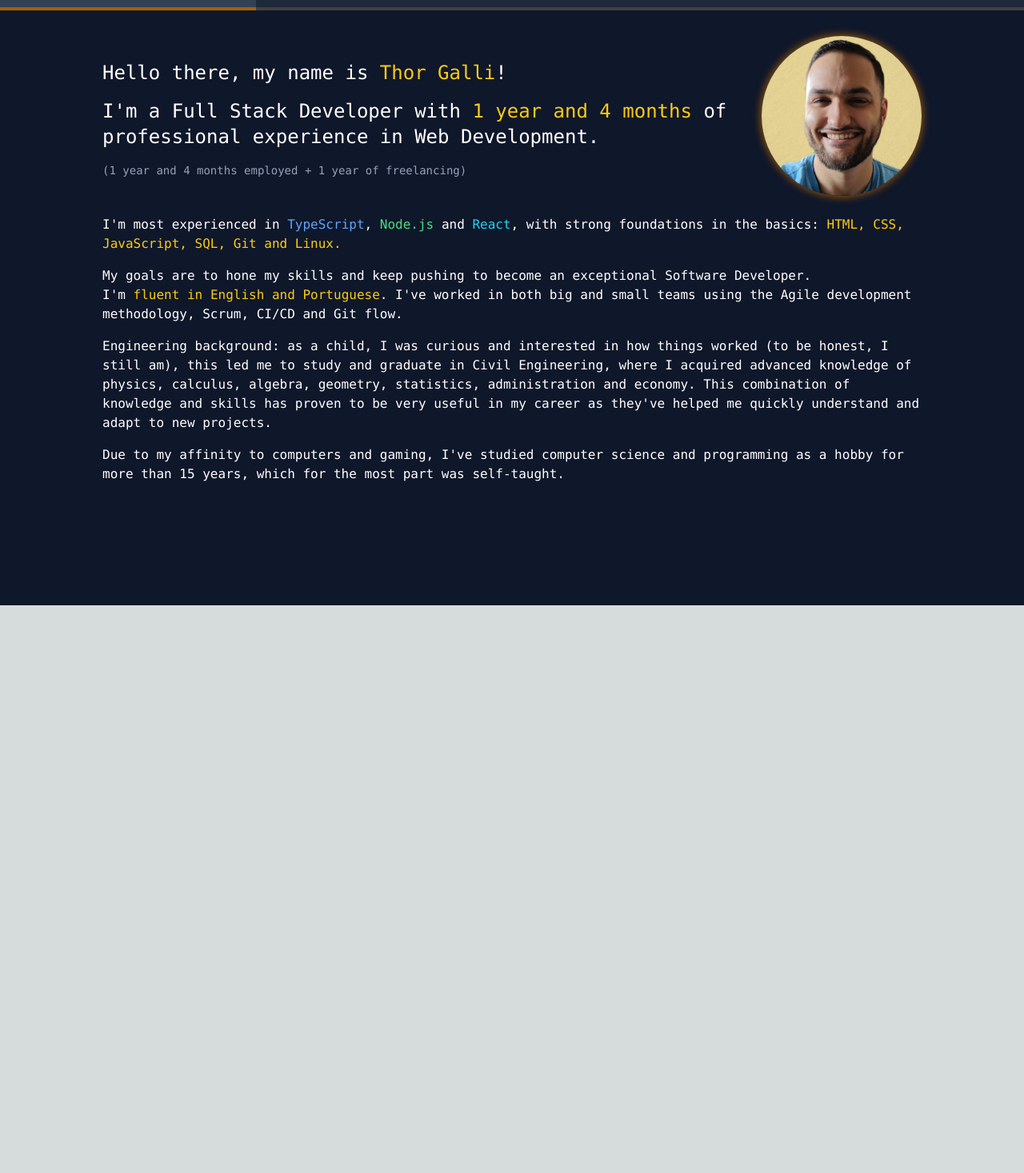
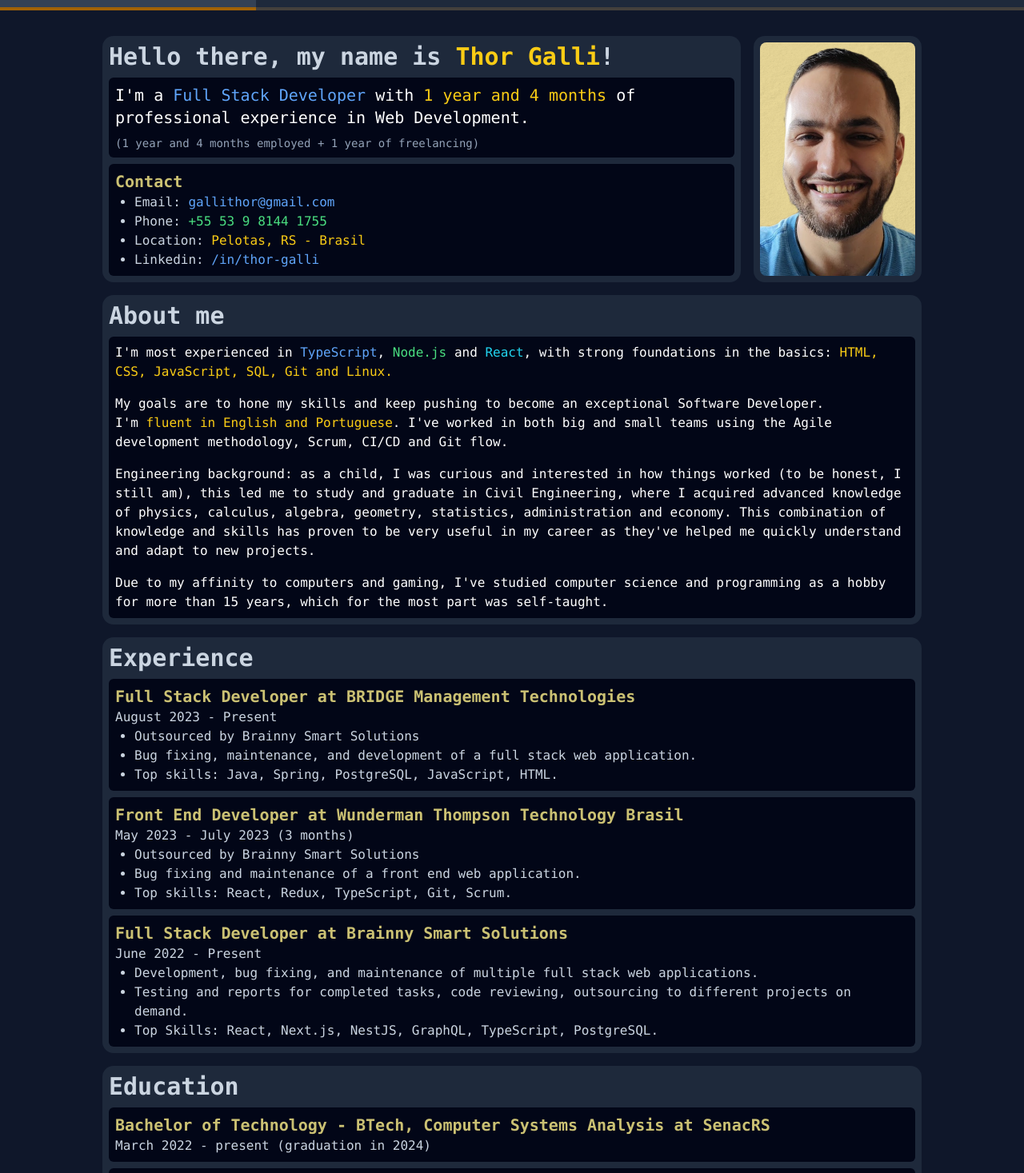
Before and after one commit to ThorGalli/thor-portfolio, a Next.js app: page / in a window 1280 px wide. Shown: the part 43-1510 px from the top of the page at 80% size. Before the commit the page ends 800 px from the top, so only its background shows below. Built offline with nearby package versions, Linux system fonts and the light colour scheme.

Commit message:
:lipstick: Improve UI on home page and clicker page

```diff
--- a/src/app/globals.css
+++ b/src/app/globals.css
@@ -77,7 +77,7 @@
 }
 
 .sweeper-header {
-  @apply fixed left-2 right-2 lg:top-16 top-0 flex h-[3.5rem] w-[calc(100vw-1rem)] lg:max-w-[calc(1536px-1rem)] items-center justify-evenly rounded-[14px] border-8 border-slate-700 bg-slate-950 text-yellow-200 lg:mx-auto !important;
+  @apply fixed left-2 right-2 lg:top-16 top-0 flex h-[3.5rem] w-[calc(100vw-1rem)] lg:max-w-[calc(1536px-1rem)] items-center justify-around rounded-[14px] border-8 border-slate-700 bg-slate-950 text-yellow-200 lg:mx-auto !important;
 }
 
 .toast-box {
@@ -107,3 +107,27 @@
 .toast-list-exiting {
   transform: translateY(-100%);
 }
+
+.profile-time {
+  @apply text-slate-300
+}
+
+.profile-article {
+  @apply flex w-full flex-col bg-slate-800 rounded-[14px] p-2 gap-2
+}
+
+.profile-section {
+  @apply rounded-md bg-slate-950 p-2
+}
+
+.profile-section > ul {
+  @apply text-slate-300
+}
+
+.profile-section > h3 {
+  @apply text-yellow-200 opacity-80
+}
+
+.profile-article > h2 {
+  @apply text-slate-300
+}
--- a/src/app/page.tsx
+++ b/src/app/page.tsx
@@ -2,53 +2,81 @@
 import Image from 'next/image'
 
 export default function Home() {
-  const startedWorking = new Date('2022-06-01')
-  const now = new Date()
-  const timeWorked = now.getTime() - startedWorking.getTime()
-  const totalMonthsWorked = timeWorked / (1000 * 3600 * 24 * 30)
-  const yearsWorked = Math.floor(totalMonthsWorked / 12)
-  const monthsWorked = Math.floor(totalMonthsWorked % 12)
-
-  const month = monthsWorked === 1 ? 'month' : 'months'
-  const year = yearsWorked === 1 ? 'year' : 'years'
-  const time =
-    `${yearsWorked} ${year} ` +
-    (monthsWorked > 0 ? `and ${monthsWorked} ${month}` : '')
+  const totalTime = totalTimeSince(new Date('2022-06-01'))
 
   return (
     <NavbarLayout>
       <main className="mt-6">
-        <div className="mx-auto flex max-w-screen-lg flex-col items-center gap-2 lg:flex-row lg:items-start">
-          <div id="self-introduction" className="flex flex-col gap-4">
-            <section
-              id="greeting"
-              className="flex flex-col-reverse items-center gap-4 lg:flex-row"
-            >
-              <div className="flex flex-col gap-4 text-2xl">
+        <div className="mx-auto flex max-w-screen-lg flex-col items-center gap-4 lg:items-start">
+          <div className="flex flex-col-reverse items-center gap-4 lg:flex-row lg:items-stretch">
+            <article id="greeting" className="profile-article">
+              <h2 className="text-3xl font-bold">
+                Hello there, my name is{' '}
+                <span className="text-yellow-400">Thor Galli</span>!
+              </h2>
+              <section className="profile-section flex flex-col gap-2 text-xl">
                 <p>
-                  Hello there, my name is{' '}
-                  <span className="text-yellow-400">Thor Galli</span>!
-                </p>
-                <p>
-                  I&apos;m a Full Stack Developer with{' '}
-                  <span className="text-yellow-400">{time}</span> of
+                  I&apos;m a{' '}
+                  <span className="text-blue-400">Full Stack Developer</span>{' '}
+                  with <span className="text-yellow-400">{totalTime}</span> of
                   professional experience in Web Development.
                 </p>
                 <p className="text-sm text-slate-400">
-                  ({time} employed + 1 year of freelancing)
+                  ({totalTime} employed + 1 year of freelancing)
                 </p>
-              </div>
+              </section>
+              <section className="profile-section">
+                <h3 className="text-xl font-semibold">Contact</h3>
+                <ul className="ml-6 list-disc">
+                  <li>
+                    Email:{' '}
+                    <a
+                      href="mailto:gallithor@gmail.com"
+                      target="_blank"
+                      className="text-blue-400"
+                      rel="noreferrer"
+                    >
+                      gallithor@gmail.com
+                    </a>
+                  </li>
+                  <li>
+                    Phone:{' '}
+                    <span className="text-green-400">+55 53 9 8144 1755</span>
+                  </li>
+                  <li>
+                    Location:{' '}
+                    <span className="text-yellow-400">
+                      Pelotas, RS - Brasil
+                    </span>
+                  </li>
+                  <li>
+                    Linkedin:{' '}
+                    <a
+                      href="https://www.linkedin.com/in/thor-galli/"
+                      className="text-blue-400"
+                    >
+                      /in/thor-galli
+                    </a>
+                  </li>
+                </ul>
+              </section>
+            </article>
+            <div className="flex rounded-[14px] bg-slate-800 p-2">
               <Image
-                className="mb-2 max-h-[200px] max-w-[200px] rounded-full shadow-[0_0_10px_2px] shadow-yellow-800"
+                className="rounded-lg object-cover"
+                sizes="(max-width: 768px) 100vw, (max-width: 1200px) 50vw, 33vw"
                 src="/assets/images/profile-pic.png"
+                width={250}
+                height={250}
                 alt="profile-picture"
-                width={200}
-                height={200}
                 draggable={false}
-                style={{ marginBottom: '0.5rem' }}
               />
-            </section>
-            <section id="about-me" className="flex flex-col gap-4 ">
+            </div>
+          </div>
+
+          <article id="about-me" className="profile-article">
+            <h2 className="text-3xl font-bold">About me</h2>
+            <section className="profile-section flex flex-col gap-4">
               <p>
                 I&apos;m most experienced in{' '}
                 <span className="text-blue-400">TypeScript</span>,{' '}
@@ -86,9 +114,97 @@
                 years, which for the most part was self-taught.
               </p>
             </section>
-          </div>
+          </article>
+
+          <article id="experience" className="profile-article">
+            <h2 className="text-3xl font-bold">Experience</h2>
+            <section className="profile-section">
+              <h3 className="text-xl font-semibold">
+                Full Stack Developer at BRIDGE Management Technologies
+              </h3>
+              <p className="profile-time">August 2023 - Present</p>
+              <ul className="ml-6 list-disc">
+                <li>Outsourced by Brainny Smart Solutions</li>
+                <li>
+                  Bug fixing, maintenance, and development of a full stack web
+                  application.
+                </li>
+                <li>Top skills: Java, Spring, PostgreSQL, JavaScript, HTML.</li>
+              </ul>
+            </section>
+            <section className="profile-section">
+              <h3 className="text-xl font-semibold">
+                Front End Developer at Wunderman Thompson Technology Brasil
+              </h3>
+              <p className="profile-time">May 2023 - July 2023 (3 months)</p>
+              <ul className="ml-6 list-disc">
+                <li>Outsourced by Brainny Smart Solutions</li>
+                <li>
+                  Bug fixing and maintenance of a front end web application.
+                </li>
+                <li>Top skills: React, Redux, TypeScript, Git, Scrum.</li>
+              </ul>
+            </section>
+            <section className="profile-section">
+              <h3 className="text-xl font-semibold">
+                Full Stack Developer at Brainny Smart Solutions
+              </h3>
+              <p className="profile-time">June 2022 - Present</p>
+              <ul className="ml-6 list-disc">
+                <li>
+                  Development, bug fixing, and maintenance of multiple full
+                  stack web applications.
+                </li>
+                <li>
+                  Testing and reports for completed tasks, code reviewing,
+                  outsourcing to different projects on demand.
+                </li>
+                <li>
+                  Top Skills: React, Next.js, NestJS, GraphQL, TypeScript,
+                  PostgreSQL.
+                </li>
+              </ul>
+            </section>
+          </article>
+
+          <article id="education" className="profile-article">
+            <h2 className="text-3xl font-bold">Education</h2>
+            <section className="profile-section">
+              <h3 className="text-xl font-semibold">
+                Bachelor of Technology - BTech, Computer Systems Analysis at
+                SenacRS
+              </h3>
+              <p className="profile-time">
+                March 2022 - present (graduation in 2024){' '}
+              </p>
+            </section>
+            <section className="profile-section">
+              <h3 className="text-xl font-semibold">
+                Bachelor&apos;s in Civil Engineering at Universidade Federal do
+                Rio Grande
+              </h3>
+              <p className="profile-time">
+                March 2014 - December 2020 (graduated)
+              </p>
+            </section>
+          </article>
         </div>
       </main>
     </NavbarLayout>
   )
 }
+
+function totalTimeSince(date: Date) {
+  const now = new Date()
+  const timeWorked = now.getTime() - date.getTime()
+  const totalMonthsWorked = timeWorked / (1000 * 3600 * 24 * 30)
+  const yearsWorked = Math.floor(totalMonthsWorked / 12)
+  const monthsWorked = Math.floor(totalMonthsWorked % 12)
+
+  const month = monthsWorked === 1 ? 'month' : 'months'
+  const year = yearsWorked === 1 ? 'year' : 'years'
+  const time =
+    `${yearsWorked} ${year} ` +
+    (monthsWorked > 0 ? `and ${monthsWorked} ${month}` : '')
+  return time
+}
--- a/src/components/settings/saveGameButton.tsx
+++ b/src/components/settings/saveGameButton.tsx
@@ -20,7 +20,7 @@
 
   return (
     <button
-      className={'btn-yellow relative overflow-hidden rounded-md border-2 px-2'}
+      className={'btn-yellow relative overflow-hidden rounded-md px-2 py-2'}
       onClick={() => {
         onSave()
         toast('Game Saved!')
@@ -28,10 +28,10 @@
       disabled={!canSaveAgain || loading}
     >
       <div
-        className={'absolute left-0 z-10 h-full bg-slate-800'}
+        className={'absolute left-0 top-0 z-10 h-full bg-slate-700'}
         style={{ width: `${width}%` }}
-      ></div>
-      <p className={'relative z-20 ' + textColor}>
+      />
+      <p className={'relative z-10 ' + textColor}>
         {loading && 'Loading...'}
         {!loading && canSaveAgain ? 'Save Game' : 'Just Saved!'}
       </p>
--- a/src/features/clicker/clicker.tsx
+++ b/src/features/clicker/clicker.tsx
@@ -18,13 +18,13 @@
       {/* Mobile Buttons */}
       <div className="flex justify-between lg:hidden">
         <button
-          className="btn-yellow rounded-[14px] border-4 px-2 py-4"
+          className="btn-yellow rounded-md px-4 py-4"
           onClick={() => upgradeDrawer.onOpen()}
         >
           Upgrades
         </button>
         <button
-          className="btn-yellow rounded-[14px] border-4 px-2 py-4"
+          className="btn-yellow rounded-md px-4 py-4"
           onClick={() => itemDrawer.onOpen()}
         >
           Resources
```
Also changed, not shown: src/components/coins/mainCoin.tsx (+38 -13 lines), src/components/sweeper/bluePrintBar.tsx (+5 -20 lines), src/features/minesweeper/hooks/useMineSweeperCalculations.tsx (+19 -0 lines), src/features/minesweeper/mineSweeper.tsx (+26 -16 lines).
